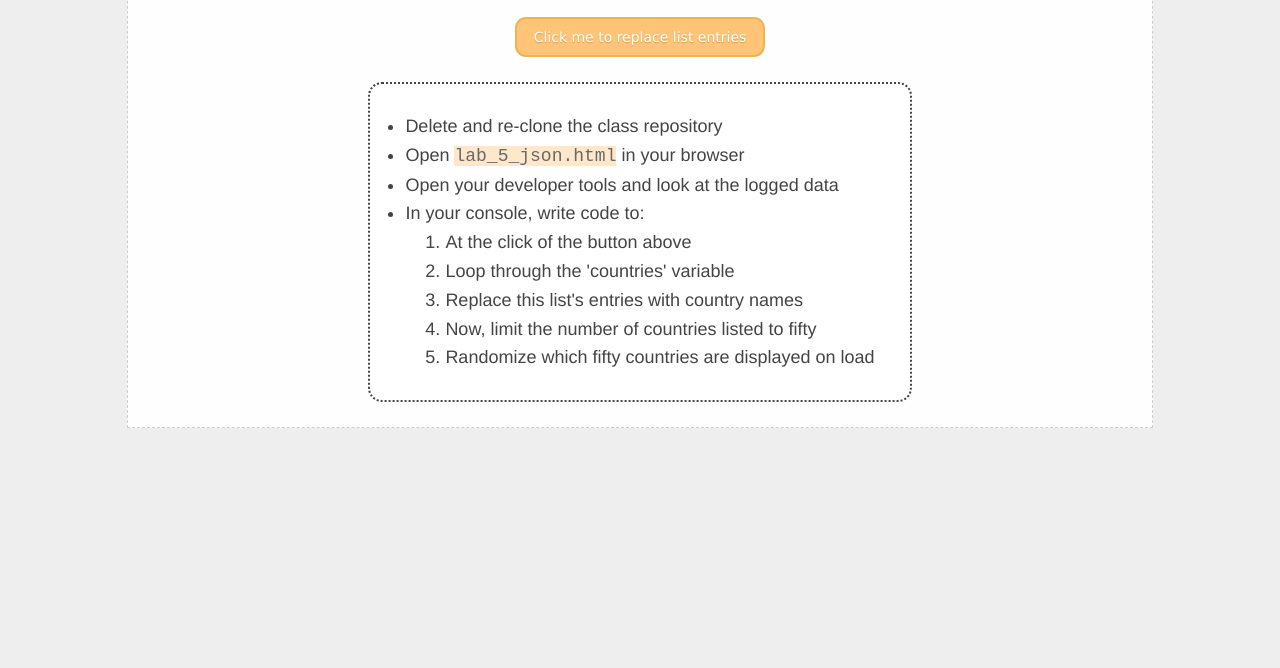
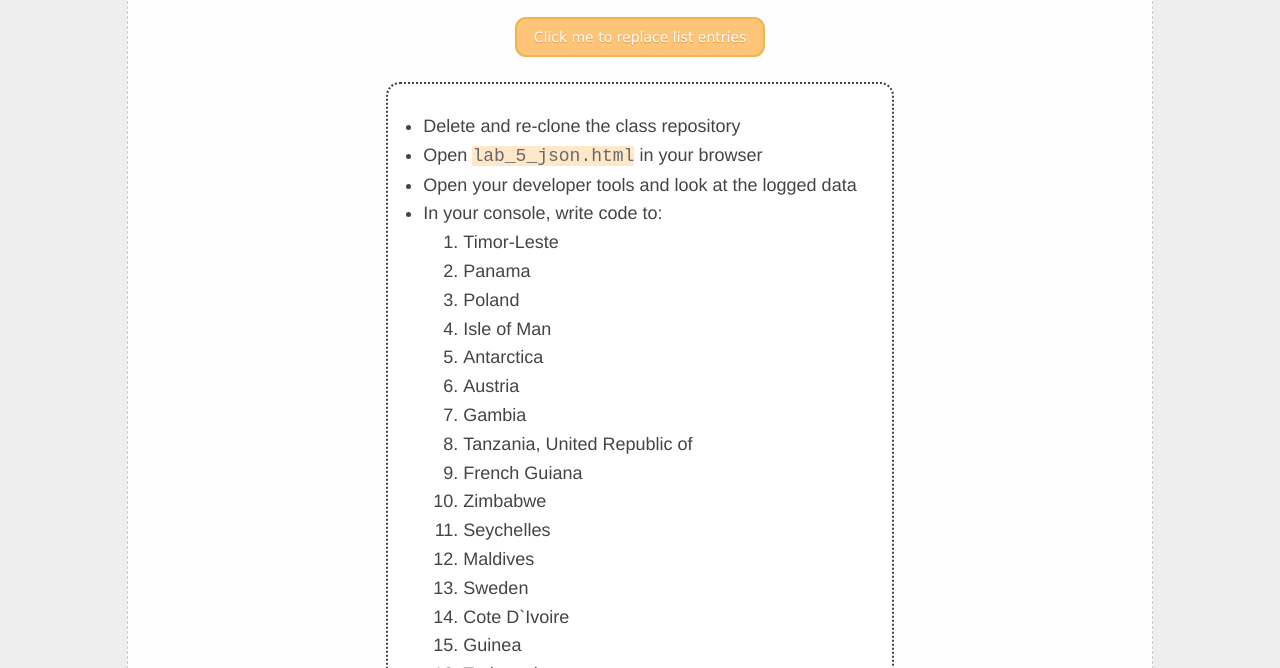
Before and after one commit to tnguye53/tnguye53.github.io, a plain HTML site: page lab_5/lab_5_json.html in a window 1280 px wide. Both pictures are taken after a click on the button "Click me to replace list entries". Shown: the part 132-800 px from the top of the page. Drawn offline with Linux system fonts and the light colour scheme.

Commit message:
commit to master
updated version

```diff
--- a/lab_5/lab_5_json.html
+++ b/lab_5/lab_5_json.html
@@ -11,19 +11,20 @@
     <div class="wrapper">
       <div class="header">Test JSON page</div>
       <!-- <button class="button" onclick="loadData()">Load Some JSON</button> -->
-      <button class="button" onclick="console.log('You haven\'t written a function yet!');">Click me to replace list entries</button>
+      <button class="button" onclick="myFuntions()">Click me to replace list
+        entries</button>
       <div class="content">
         <ul class="instructions">
           <li>Delete and re-clone the class repository</li>
           <li>Open <span class="code">lab_5_json.html</span> in your browser</li>
           <li>Open your developer tools and look at the logged data</li>
           <li>In your console, write code to:
-            <ol>
-              <li>At the click of the button above</li>
-              <li>Loop through the 'countries' variable</li>
-              <li>Replace this list's entries with country names</li>
-              <li>Now, limit the number of countries listed to fifty</li>
-              <li>Randomize which fifty countries are displayed on load</li>
+            <ol id="list">
+              <li class="items"></li>
+              <li class="items"></li>
+              <li class="items"></li>
+              <li class="items"></li>
+              <li class="items"></li>
             </ol>
           </li>
         </ul>
@@ -279,6 +280,27 @@
       { "name": "Zimbabwe", "code": "ZW" }
     ]
     console.log("List of countries in the world", countries);
+
+    function myFuntions(){
+      var ol = document.getElementById("list");
+      while(ol.childNodes.length < 50){
+        for (var i = 0; i <=44; i++){
+          var ol = document.getElementById("list");
+          var li = document.createElement("li");
+          li.setAttribute("class", "items");
+          ol.appendChild(li);
+        }
+      }
+
+      for (var i =0; i<=49; i++){
+        let random = Math.floor(Math.random() * countries.length);
+        let myCountry = countries[random].name;
+        document.getElementsByClassName("items")[i].innerHTML = myCountry;
+        console.log(myCountry);
+
+      }
+
+    }
   </script>
 </body>
 
```
Also changed, not shown: 1 other file.
